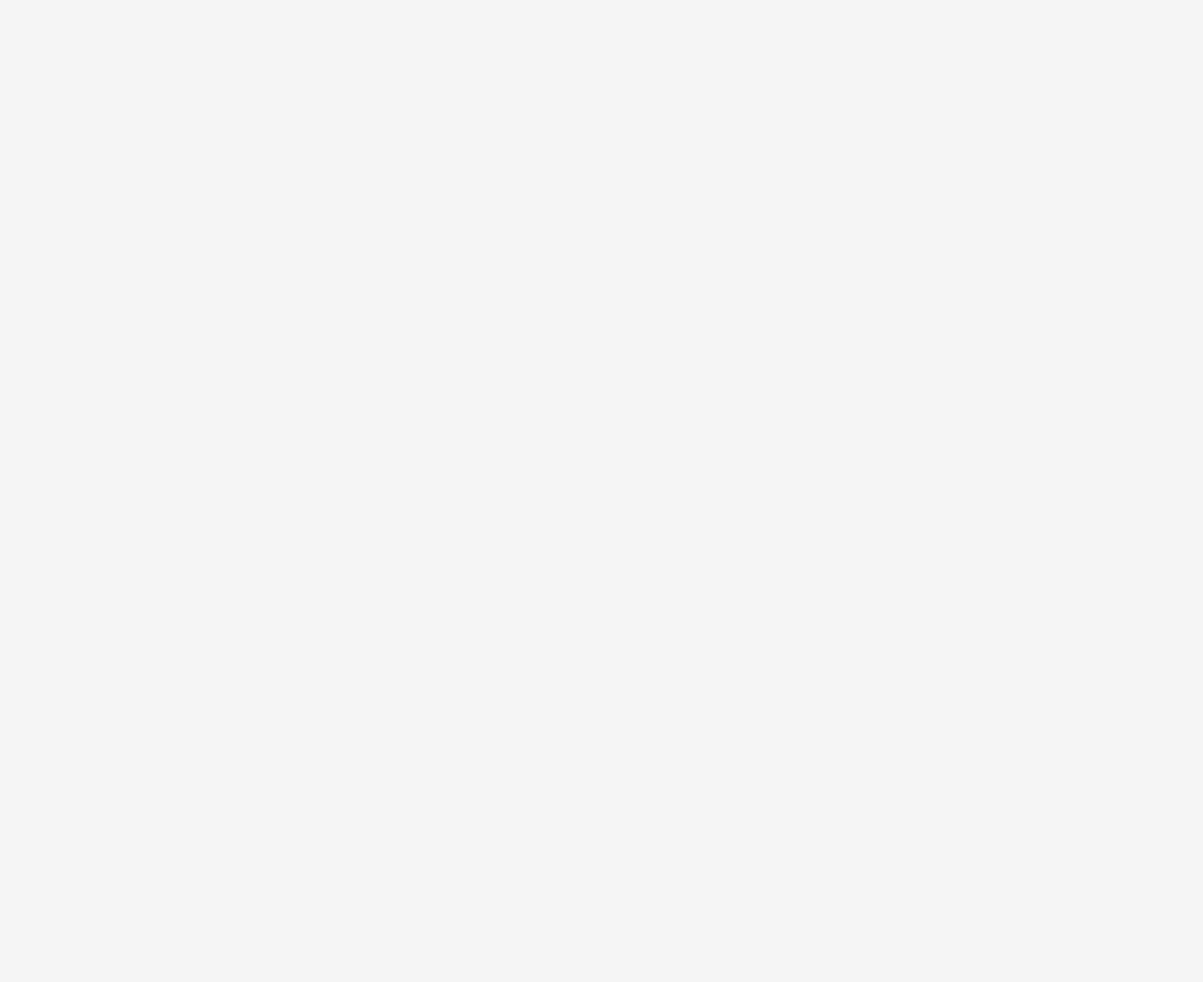
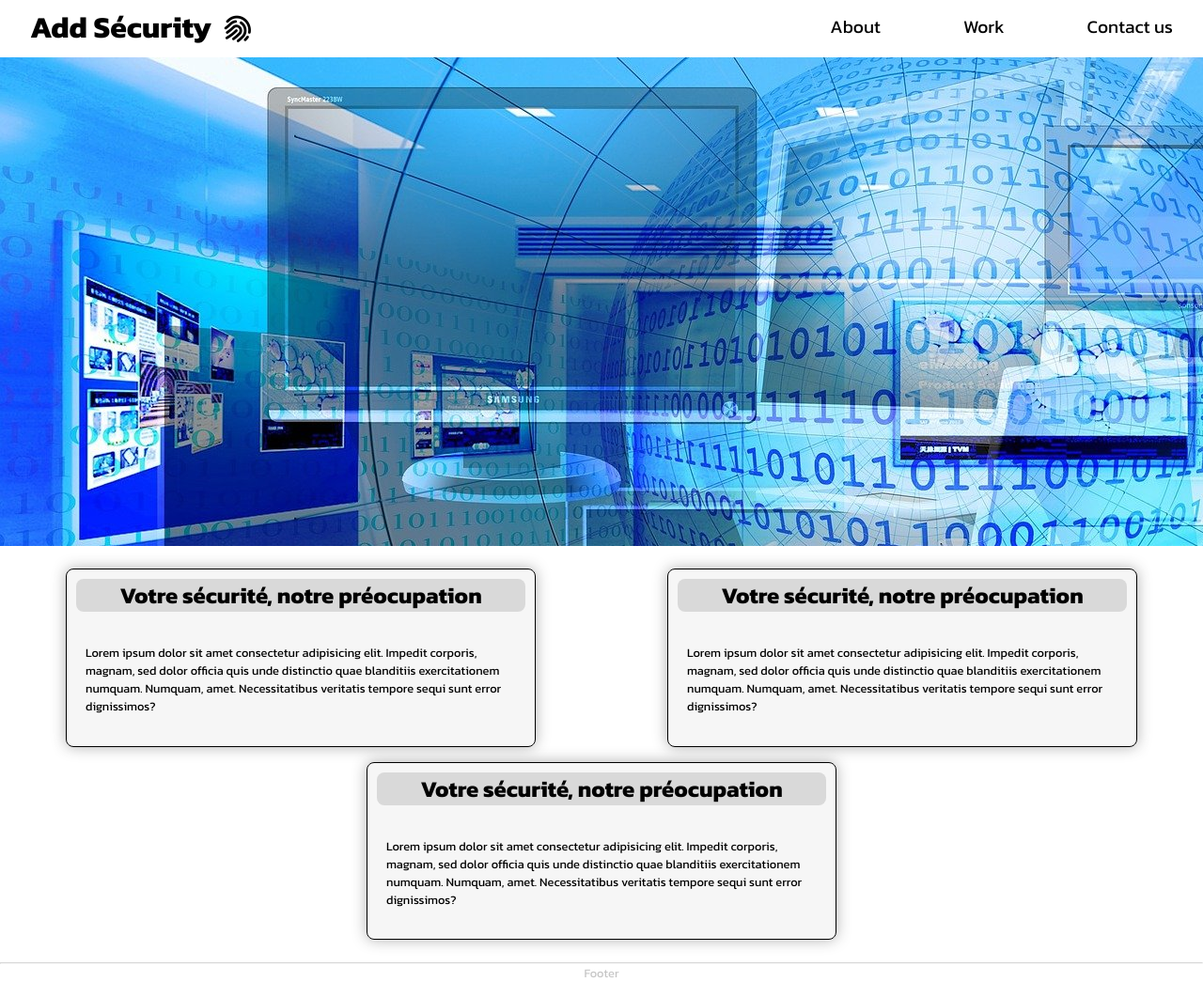
Before and after one commit to Anthonoir576/Projet-09_javaScript, a website: page index.html in a window 1280 px wide. Shown: the whole page at 94% size. Before the commit the page ends 800 px from the top, so only its background shows below. Drawn offline with Linux system fonts and the light colour scheme.

Commit message:
html.css ok design personnalisé par moi meme

```diff
--- a/index.html
+++ b/index.html
@@ -12,22 +12,52 @@
         <link rel="preconnect" href="https://fonts.gstatic.com" crossorigin />
         <link href="https://fonts.googleapis.com/css2?family=Kanit:wght@100;200;300;400;600;700;900&display=swap" rel="stylesheet" />
 
+        <link rel="stylesheet" href="https://pro.fontawesome.com/releases/v5.10.0/css/all.css" integrity="sha384-AYmEC3Yw5cVb3ZcuHtOA93w35dYTsvhLPVnYs9eStHfGJvOvKxVfELGroGkvsg+p" crossorigin="anonymous" />
+
         <title>Projet</title>
     </head>
 
     <body>
+        <div class="cursor"></div>
         <header>
+            <div class="logo">
+                <h1>Add Sécurity</h1>
+                <i class="fas fa-fingerprint"></i>
+            </div>
 
+            <nav>
+                <ul class="nav-links">
+                    <li>About</li>
+                    <li>Work</li>
+                    <li>Contact us</li>
+                </ul>
+            </nav>
         </header>
 
         <main>
+            <div class="banner"></div>
 
+            <div class="container">
+                <div class="card">
+                    <h2> Votre sécurité, notre préocupation</h2>
+                    <p>Lorem ipsum dolor sit amet consectetur adipisicing elit. Impedit corporis, magnam, sed dolor officia quis unde distinctio quae blanditiis exercitationem numquam. Numquam, amet. Necessitatibus veritatis tempore sequi sunt error dignissimos?</p>
+                </div>
 
+                <div class="card">
+                    <h2> Votre sécurité, notre préocupation</h2>
+                    <p>Lorem ipsum dolor sit amet consectetur adipisicing elit. Impedit corporis, magnam, sed dolor officia quis unde distinctio quae blanditiis exercitationem numquam. Numquam, amet. Necessitatibus veritatis tempore sequi sunt error dignissimos?</p>
+                </div>
+
+                <div class="card">
+                    <h2> Votre sécurité, notre préocupation</h2>
+                    <p>Lorem ipsum dolor sit amet consectetur adipisicing elit. Impedit corporis, magnam, sed dolor officia quis unde distinctio quae blanditiis exercitationem numquam. Numquam, amet. Necessitatibus veritatis tempore sequi sunt error dignissimos?</p>
+                </div>
+            </div>
         </main>
 
         <footer>
-
-
+            <hr />
+            <p>Footer</p>
         </footer>
 
         <script src="source/js/index.js"></script>
--- a/source/sass/main.scss
+++ b/source/sass/main.scss
@@ -14,6 +14,142 @@ body {
 
     overflow-x: hidden;
 
-    background: whitesmoke;
+    font-family: 'Kanit', sans-serif;
 
 }
+
+header {
+
+    display: flex;
+    justify-content: space-between;
+    align-items: center;
+    margin: .3em 2em .5em 2em;
+
+
+
+    & .logo {
+
+        display: flex;
+        align-items: baseline;
+
+        & i {
+
+            margin-left: 0.4em;
+            font-size: 30px;
+            transform: rotate(45deg);
+            position: relative;
+            top: 3px;
+
+        }
+
+    }
+
+    & nav {
+
+        width:30%;
+
+        & ul {
+
+            display: flex;
+            justify-content: space-between;
+            list-style-type: none;
+
+            & li {
+
+                cursor: pointer;
+                font-size: 1.2rem;
+
+                &:hover {
+
+                    color: rgba(0, 0, 0, 0.603);
+
+                }
+
+            }
+
+        }
+
+    }
+
+}
+
+main {
+
+    & .banner {
+
+        width: 100vw;
+        height: 65vh;
+
+        background: url('../image/pix.jpg');
+
+    }
+
+    & .container {
+
+        display: flex;
+        justify-content: space-around;
+
+        flex-wrap: wrap;
+
+        margin: 1em 0;
+
+        & .card {
+
+            width: 500px;
+            min-width: 25vw;
+            padding: 10px;
+
+            border: 1px solid black;
+            border-radius: 8px;
+            margin: .5em;
+
+            box-shadow: 0 0 15px 0px rgba(51, 51, 51, 0.39);
+            background: rgba(238, 238, 238, 0.5);
+
+            &:hover {
+
+                box-shadow: 0 0 15px 0px rgba(51, 51, 51, .8);
+
+            }
+
+            & h2 {
+
+                font-size: 1.5rem;
+                margin-bottom: 1em;
+                text-align: center;
+                background-color: rgba(51, 51, 51, 0.144);
+                border-radius: 8px;
+
+            }
+
+            & p {
+
+                font-size: 0.8rem;
+                margin-bottom: 1em;
+                padding: 10px;
+
+            }
+
+        }
+
+    }
+
+}
+
+footer {
+
+    & hr {
+
+        opacity: 0.4;
+
+    }
+
+    & p {
+
+        color: rgba(0, 0, 0, 0.226);
+        font-size: 0.8rem;
+        text-align: center;
+
+    }
+
+}
```
Also changed, not shown: source/css/style.css, 1 other file.
